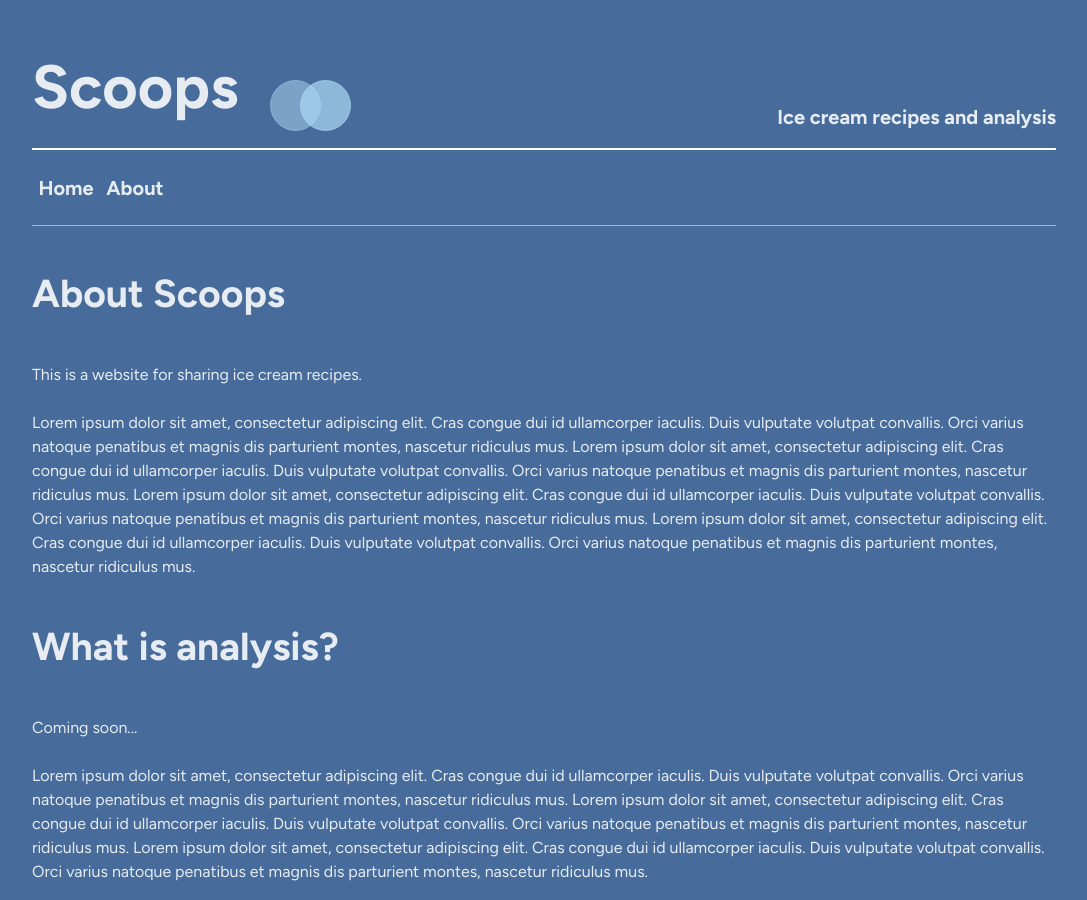
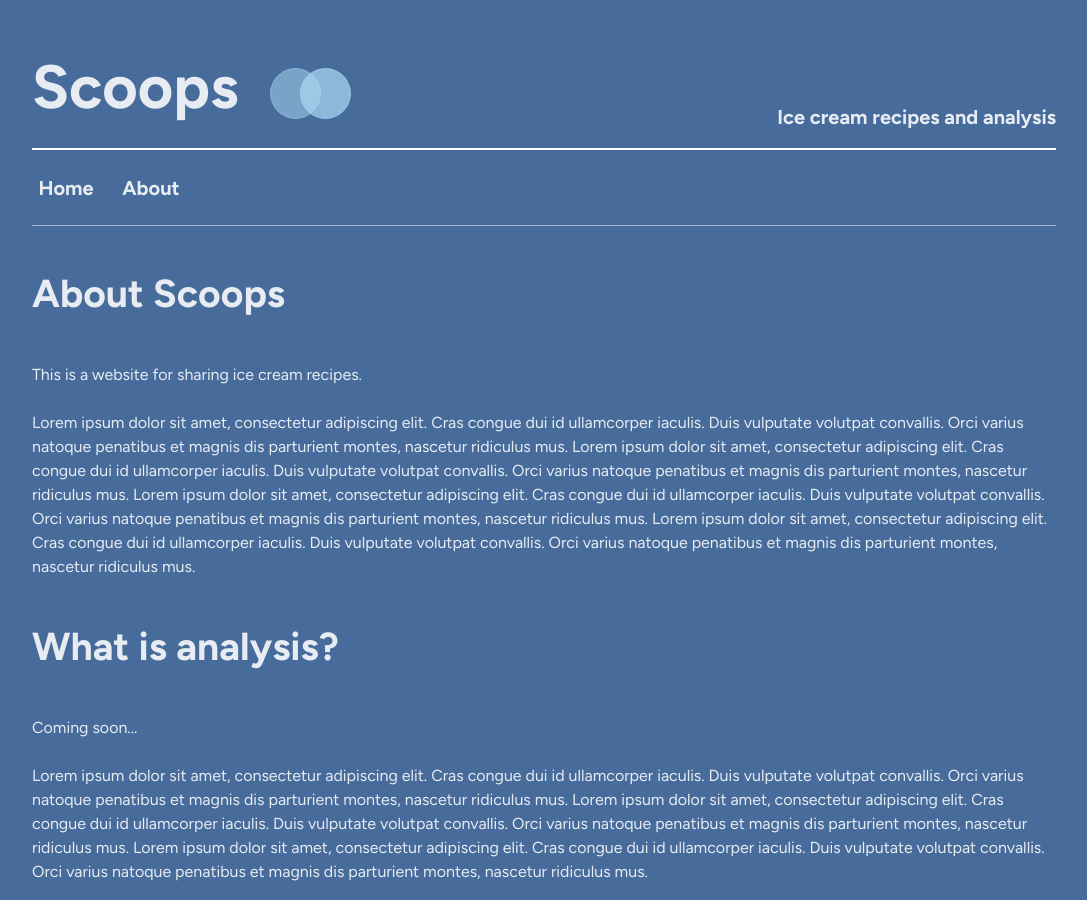
Before and after one commit to dpopp07/scoops-ui, a React (Vite) app: page /about in a window 1280 px wide. Shown: the whole page, without its empty margins (96-1183 px from the left). Built offline with nearby package versions, Linux system fonts and the light colour scheme.

Commit message:
align main header, and other css adjustments
Signed-off-by: Dustin Popp <dpopp07@gmail.com>

```diff
--- a/src/components/MainHeader.module.css
+++ b/src/components/MainHeader.module.css
@@ -11,8 +11,8 @@
 }
 
 .logo {
-  /* !!! cant figure out how to center this with title, oh well */
   margin-left: 2rem;
+  padding-bottom: 0.75rem;
 }
 
 .subtitle {
--- a/src/components/NavBar.module.css
+++ b/src/components/NavBar.module.css
@@ -3,6 +3,7 @@
   display: flex;
   justify-content: flex-start;
   align-content: center;
+  column-gap: 1rem;
   font-weight: bold;
   border-bottom: solid 0.01rem rgba(255, 255, 255, 0.5);
   margin-bottom: 2rem;
--- a/src/components/RecipeTile.module.css
+++ b/src/components/RecipeTile.module.css
@@ -8,6 +8,7 @@
 }
 
 .title {
+  font-size: 1.25rem;
   font-weight: bold;
 }
 
```
